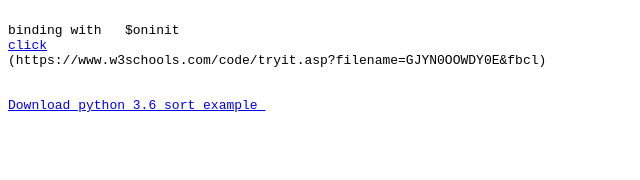
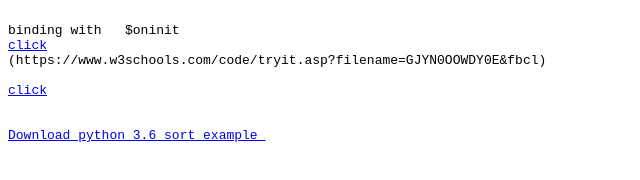
Before and after one commit to tps2015gh/angularjs_sample, a plain HTML site: page index.html in a window 1280 px wide. Shown: the whole page, without its empty margins (0-640 px from the left). Drawn offline with Linux system fonts and the light colour scheme.

Commit message:
Update index.html

```diff
--- a/index.html
+++ b/index.html
@@ -4,6 +4,8 @@ binding with   $oninit
 <a href='binding_with_oninit.html'>click</a>
 (https://www.w3schools.com/code/tryit.asp?filename=GJYN0OOWDY0E&fbcl)
 
+<a href='css_hover_transform.html'>click</a>
+
 
 <a href='python_code.py' >Download python 3.6 sort example </a>
 
```
